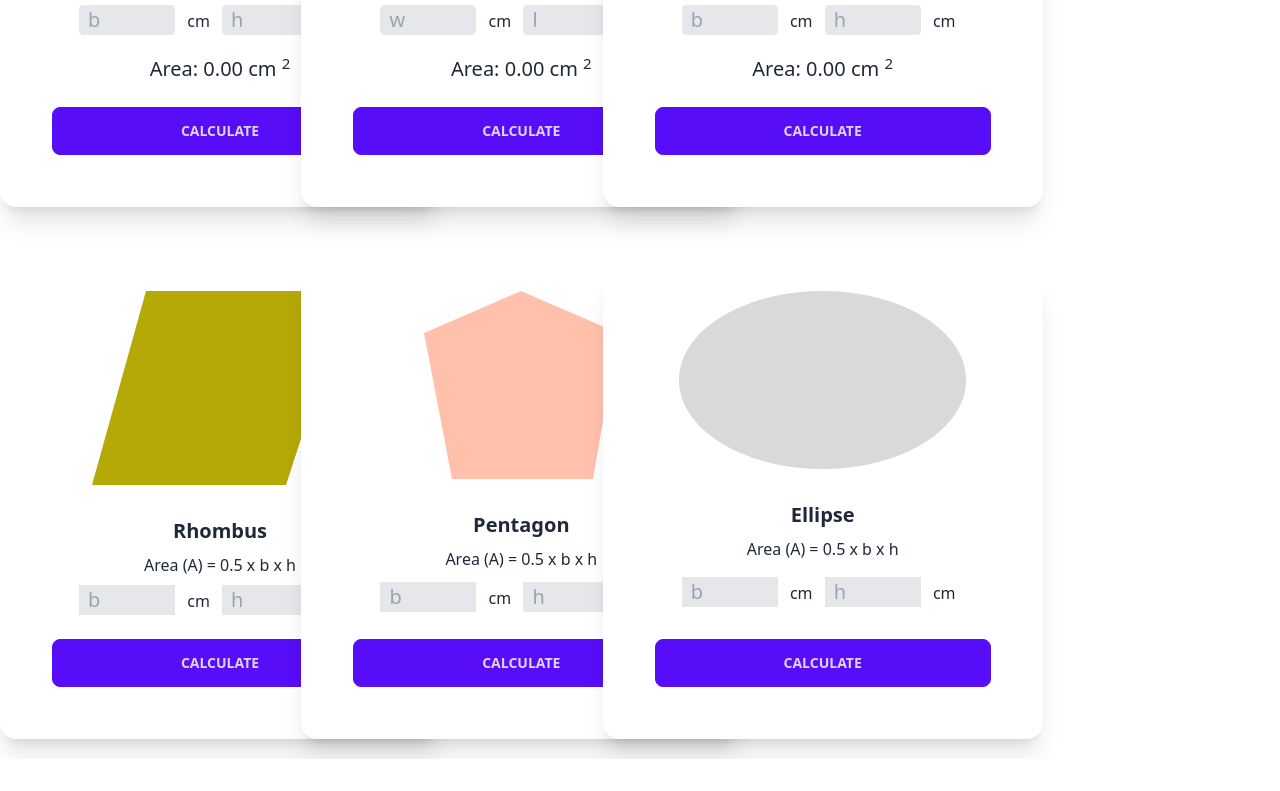
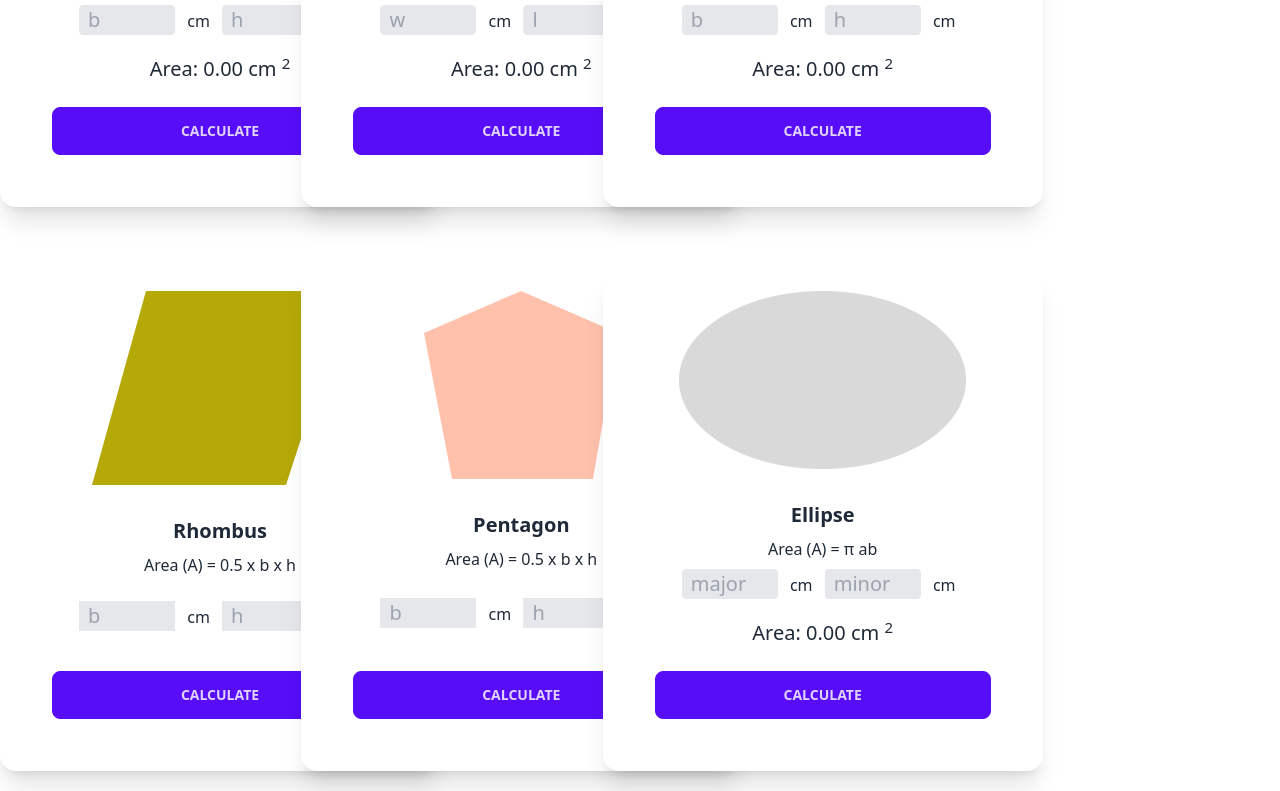
Before and after one commit to WEB-Imran-Hossain/geometry-genius, a plain HTML site: page index.html in a window 1280 px wide. Shown: the part 329-1120 px from the top of the page. Before the commit the page ends 1088 px from the top, so only its background shows below. Drawn offline with nearby package versions, Linux system fonts and the light colour scheme.

Commit message:
added ellipse calculation

```diff
--- a/index.html
+++ b/index.html
@@ -114,15 +114,18 @@
                 <figure><img src="./images/ellipse.png" alt="ellipse" /></figure>
                 <div class="card-body flex justify-center items-center">
                   <h2 class="card-title">Ellipse</h2>
-                      <p>Area (A) = 0.5 x b x h</p>
+                  <p>Area (A) = π ab</p>
                   <p>
-                        <input type="text" class="border w-24 text-xl px-2 bg-gray-200" placeholder="b">
+                    <!-- Ellipse base-->
+                    <input type="text" class="border w-24 text-xl px-2 rounded bg-gray-200" placeholder="major" id="ellipse-major-radius">
                     <span class="px-2">cm</span>
-                        <input type="text" class="border w-24 text-xl px-2 bg-gray-200" placeholder="h">
+                    <!-- Ellipse height -->
+                    <input type="text" class="border w-24 text-xl px-2 rounded bg-gray-200" placeholder="minor" id="ellipse-minor-radius">
                     <span class="px-2">cm</span>
+                    <p class="mt-3 text-xl ">Area: <span id="Ellipse-area">0.00</span> cm <sup>2</sup></p>
                   </p>
                   <div class="card-actions"></div>
-                        <button class="btn btn-primary mt-2 w-full">Calculate</button>
+                    <button onclick="calculateEllipseArea()" class="btn btn-primary w-full">Calculate</button>
                 </div>
             </div>
             </div>
--- a/scripts/area-calculator.js
+++ b/scripts/area-calculator.js
@@ -46,6 +46,7 @@ function calculateRectangleArea() {
 }
 
 // ---------------------------------------------------------------
+// Rectangle area
 // reuseable function ---> reduce duplicate code
 function calculateParallelogramArea() {
   const base = getInputValue("parallelogram-base");
@@ -68,6 +69,14 @@ function getInputValue(fieldId) {
   return value;
 }
 
+// calculation Ellipse Area
+function calculateEllipseArea(){
+  const majorRadius = getInputValue('ellipse-major-radius')
+  const minorRadius = getInputValue('ellipse-minor-radius')
+  const area = 3.14 * majorRadius * minorRadius
+  setElementInnerText('Ellipse-area', area)
+}
+
 // reuseable set span text
 function setElementInnerText(elementId, area) {
   const element = document.getElementById(elementId);
```
Lines whose indentation alone changed are shown as unchanged.
